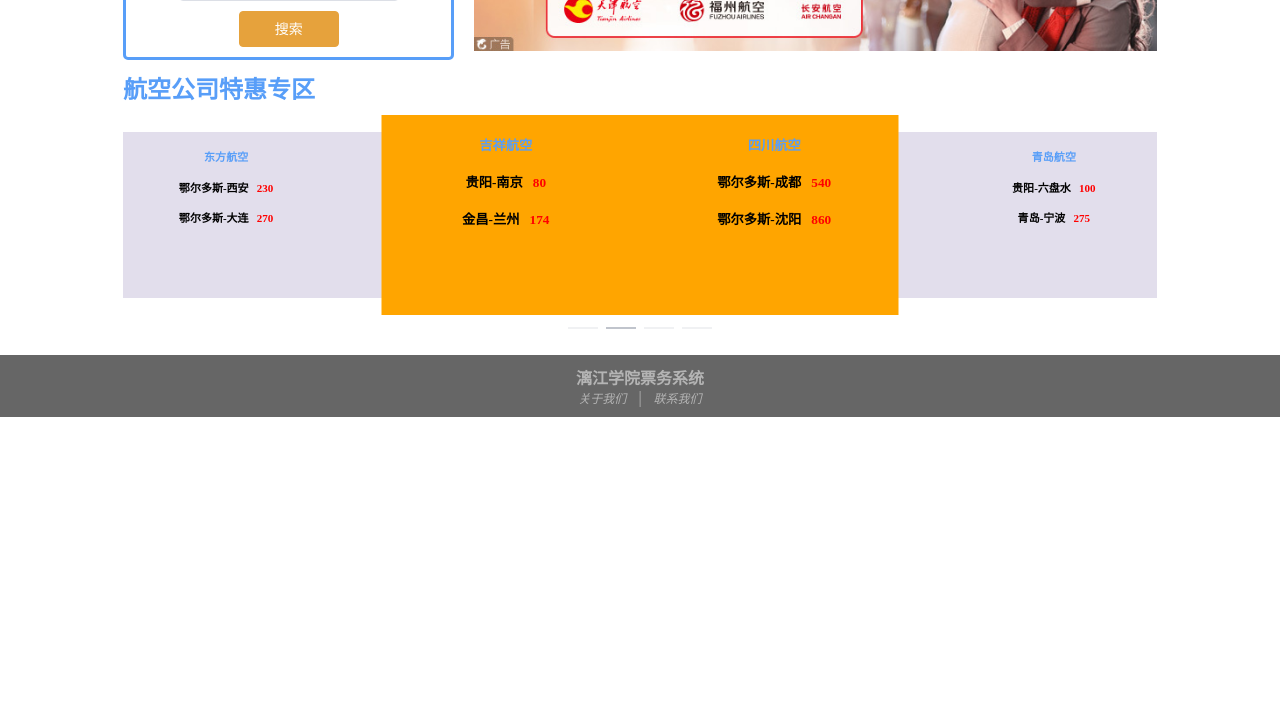
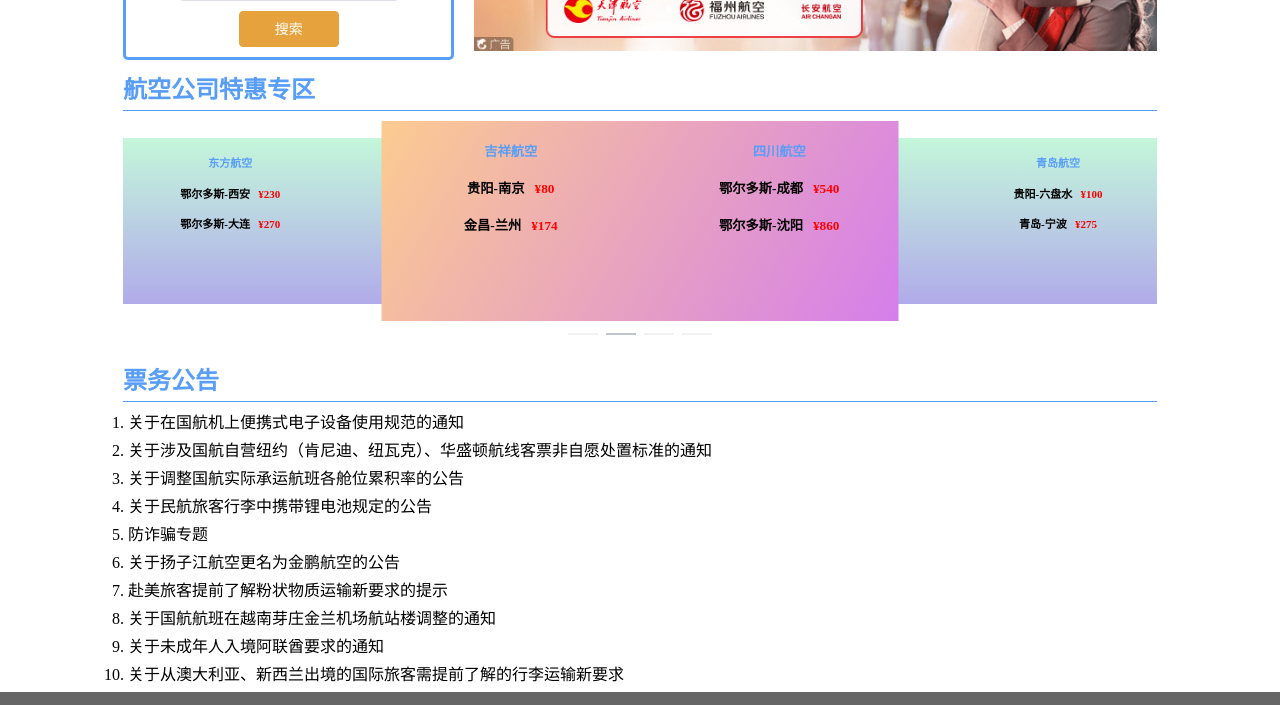
Before and after one commit to BiaoAlice/sys, a Vue app: page /airplane in a window 1280 px wide. Shown: the part 235-940 px from the top of the page. Before the commit the page ends 800 px from the top, so only its background shows below. Built offline with nearby package versions, Linux system fonts and the light colour scheme.

Commit message:
城市选择

```diff
--- a/src/App.vue
+++ b/src/App.vue
@@ -60,11 +60,11 @@
   }
 
   .el-carousel__item:nth-child(2n) {
-    background-color: orange;
+    background-image: linear-gradient(120deg, #fccb90 0%, #d57eeb 100%);
   }
 
   .el-carousel__item:nth-child(2n+1) {
-    background-color: #d9d3e6;
+    background-image: linear-gradient(to top, #9890e3 0%, #b1f4cf 100%);
   }
 
 </style>
--- a/src/components/Choose.vue
+++ b/src/components/Choose.vue
@@ -1,18 +1,18 @@
 <template>
     <div class="choose">
         <div class="container">
-            <h2>机票</h2>
+            <h2>{{this.title}}</h2>
             <p>
                 <label for="city">出发城市</label>
                 <city-selector field="city" placeholder="请选择城市"
-                :no-hot="true" :city-list="cityListArr" v-model="cityId">
+                :no-hot="true" :city-list="cityListArr" v-model="start">
                 </city-selector>
             </p>
             <div class="taggle"><a href="javascript:;" @click="taggle">换</a></div>
             <p>
                 <label for="city">到达城市</label>
                 <city-selector field="city" placeholder="请选择城市"
-                :no-hot="true" :city-list="cityListArr" v-model="cityId1">
+                :no-hot="true" :city-list="cityListArr" v-model="end">
                 </city-selector>
             </p>
             <p>
@@ -24,7 +24,7 @@
                 </el-date-picker>
             </p>
             <p>
-                <el-button type="warning" size="medium">搜索</el-button>
+                <el-button type="warning" size="medium" @click="submit">搜索</el-button>
             </p>
         </div>
   </div>
@@ -36,11 +36,15 @@
 
 export default {
     name:'choose',
+    props:['title'],
     data () {
         return{
-            cityId: '',
-            cityId1: '',
+            start: '',
+            end: '',
+            startName:'',
+            endName:'',
             cityListArr: cityList,
+            cityListKey:['A','B','C','D','E','F','G','H','J','K','L','M','N','P','Q','R','S','T','W','X','Y','Z'],
             activeName:'air',
             day:'',
             pickerOptions1: {
@@ -58,9 +62,43 @@
             let value = this.cityId;
             this.cityId = this.cityId1;
             this.cityId1 = value;
+        },
+        submit(){
+            // console.log(this.cityListArr[0].find(x => {return x.id == this.start}));
+            if(this.start=='' || this.end == '' || this.time == ''){
+                this.$message({
+                        duration: 2000,
+                        showClose: true,
+                        message:'请选择出发城市/到达城市/出发时间',
+                        type:'error'
+                    })
+            }else{
+                this.cityListKey.forEach(item=>{
+                    let name = this.cityListArr[item].find(x => {return x.id == this.start});
+                    if(name){
+                        this.startName = name.name;
+                        return false;
+                    }
+                })
+                this.cityListKey.forEach(item=>{
+                    let name = this.cityListArr[item].find(x => {return x.id == this.end});
+                    if(name){
+                        this.endName = name.name;
+                        return false;
+                    }
+                })
+                this.http.get(`/ticket/flight/line/query?key=275a8c8708ce0&start=${this.startName}&end=${this.endName}`)
+                    .then(res=>{
+                        console.log(res);
+                    })
+            }
         }
+    },
+    created(){
+        // 275a8c8708ce0
+        // http://apicloud.mob.com/flight/line/query?key=appkey&start=上海&end=海口
+
     }
-
 }
 </script>
 
--- a/src/views/Airplane/Airplane.vue
+++ b/src/views/Airplane/Airplane.vue
@@ -2,7 +2,7 @@
     <div class="airplane">
          <el-row :gutter="20">
             <el-col :md="8" :sm="12" :lg="8" :xs="24">
-                <choose></choose>
+                <choose :title="title"></choose>
             </el-col>
             <el-col :md="16" :lg="16"  :xs="24">
                 <img src="@/assets/airplane/air2.jpg" alt="">
@@ -10,23 +10,26 @@
          </el-row>
          <h2>航空公司特惠专区</h2>
          <swiper></swiper>
+         <h2>票务公告</h2>
+         <notice></notice>
     </div>
 </template>
 
 <script>
 import choose from '@/components/Choose'
 import Swiper from './components/Swiper'
+import Notice from './components/Notice'
 export default {
     name:'Airplane',
     data () {
         return{
-
-
+           title:'机票'
         }
     },
     components:{
         choose,
-        swiper:Swiper
+        swiper:Swiper,
+        notice:Notice
     },
     created (){
         // console.log(this.cityList)
@@ -53,5 +56,7 @@
    }
    h2{
        color: #589ef8;
+       padding-bottom: 5px;
+       border-bottom: 1px solid #589ef8;
    }
 </style>
--- /dev/null
+++ b/src/views/Airplane/components/Notice.vue
@@ -0,0 +1,51 @@
+<template>
+    <div class="notice">
+        <ol>
+            <li
+                v-for="(item,index) in list"
+                :key="index"
+            >
+                {{item}}
+            </li>
+        </ol>
+    </div>
+</template>
+
+<script>
+export default {
+    name:'Notice',
+    data () {
+        return{
+            list:[
+                '关于在国航机上便携式电子设备使用规范的通知',
+                '关于涉及国航自营纽约（肯尼迪、纽瓦克）、华盛顿航线客票非自愿处置标准的通知',
+                '关于调整国航实际承运航班各舱位累积率的公告',
+                '关于民航旅客行李中携带锂电池规定的公告',
+                '防诈骗专题',
+                '关于扬子江航空更名为金鹏航空的公告',
+                '赴美旅客提前了解粉状物质运输新要求的提示',
+                '关于国航航班在越南芽庄金兰机场航站楼调整的通知',
+                '关于未成年人入境阿联酋要求的通知',
+                '关于从澳大利亚、新西兰出境的国际旅客需提前了解的行李运输新要求'
+            ]
+        }
+    }
+}
+</script>
+
+<style scoped>
+    ol{
+        padding-left: 5px;
+    }
+    li{
+        padding: 2px 0;
+    }
+    @media screen and (max-width:500px) {
+        ol{
+            list-style: none;
+        }
+    }
+    .notice{
+        padding: 5px 0;
+    }
+</style>
--- a/src/views/Airplane/components/Swiper.vue
+++ b/src/views/Airplane/components/Swiper.vue
@@ -11,8 +11,8 @@
                     :key="i"
                    >
                         <h5 class="h5">{{v.title}}</h5>
-                        <h5>{{v.msg}}&nbsp;&nbsp;&nbsp;<span>{{v.price}}</span></h5>
-                        <h5>{{v.msg1}}&nbsp;&nbsp;&nbsp;<span>{{v.price1}}</span></h5>
+                        <h5>{{v.msg}}&nbsp;&nbsp;&nbsp;<span>¥{{v.price}}</span></h5>
+                        <h5>{{v.msg1}}&nbsp;&nbsp;&nbsp;<span>¥{{v.price1}}</span></h5>
                    </el-col>
                </el-row>
             </el-carousel-item>
@@ -122,4 +122,8 @@
     .h5{
         color: #589ef8;
     }
+    .el-col{
+        padding-right: 0px !important;
+    }
+
 </style>
```
Also changed, not shown: config/index.js (+7 -0 lines).
